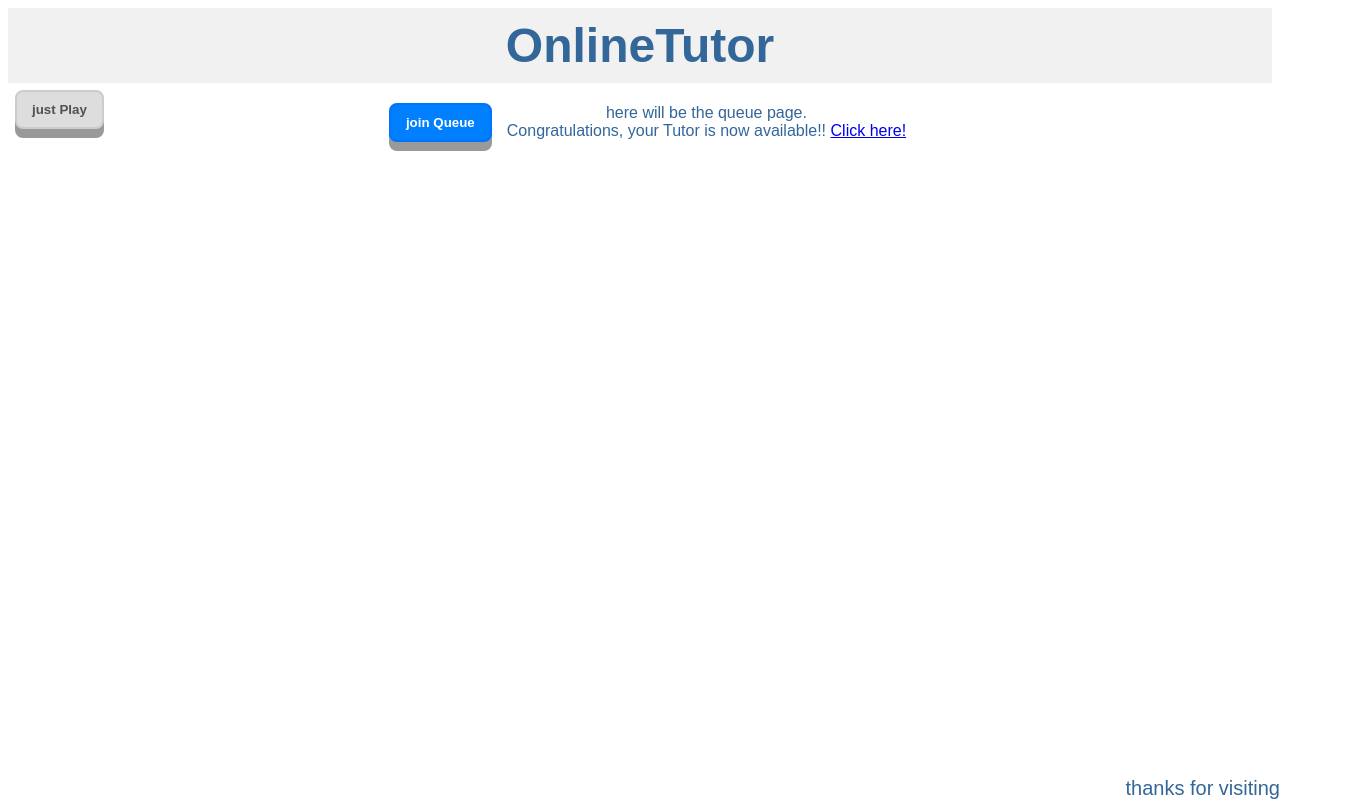
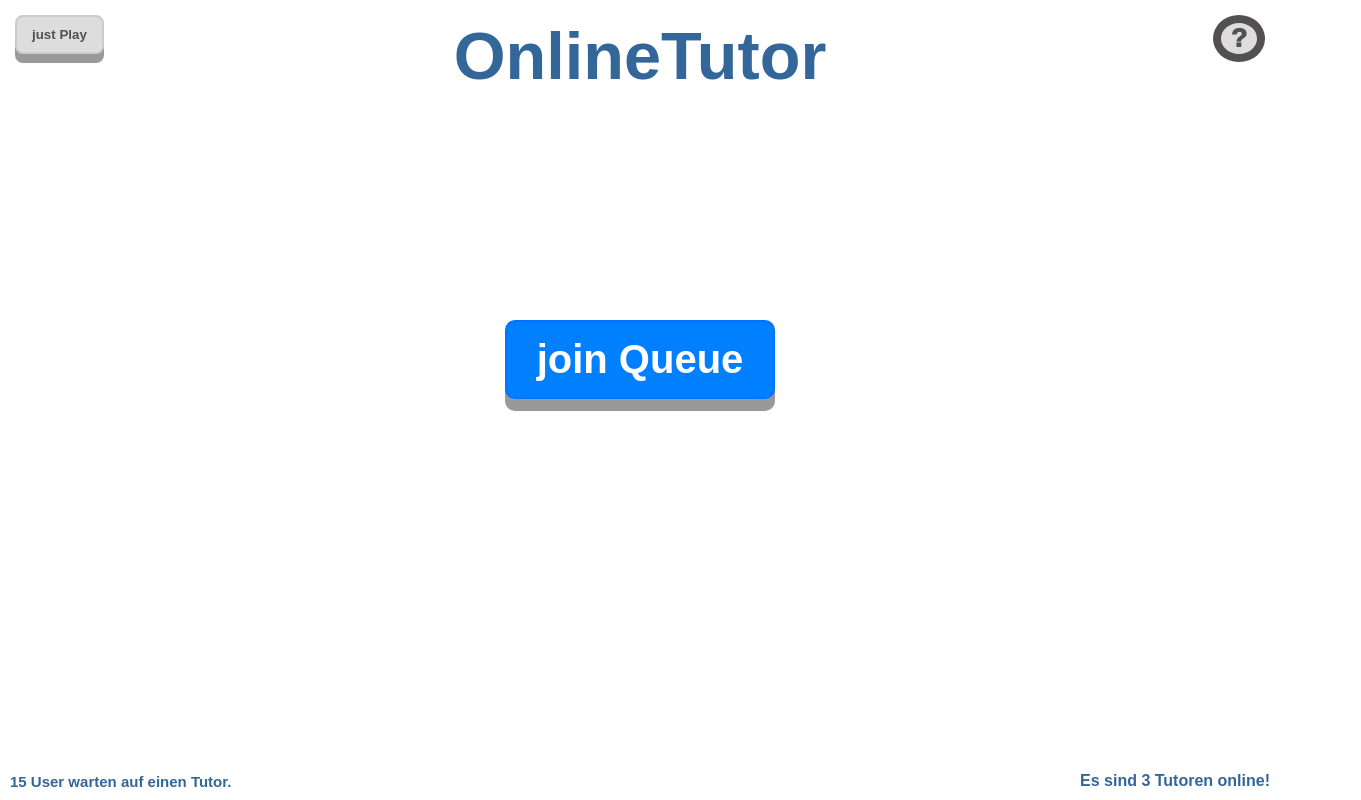
Before and after one commit to ssnjam/onlineTutor, a plain HTML site: page student/queue.html in a window 1280 px wide. Shown: the whole page, 1361 px wide, since content can reach past the window. Drawn offline with Linux system fonts and the light colour scheme; no server answers.

Commit message:
lobby hint

```diff
--- a/student/css/stylesheet_queue.css
+++ b/student/css/stylesheet_queue.css
@@ -4,9 +4,8 @@ body {
 }
 
 .header {
-    font-size: 36pt;
+    font-size: 50pt;
     font-weight: bold;
-    background-color: #f1f1f1;
     color: #336699;
     padding: 10px;
     margin-top: 5px;
@@ -19,7 +18,7 @@ body {
 }
 
 .greyButton {
-	background-color: #dddddd; /* blue*/
+	background-color: #dddddd;
 	border-radius: 8px;
 	color: #525050;
 	border: 2px solid #cccccc;
@@ -29,6 +28,10 @@ body {
 	font-weight: bold;
 	margin:15px;
 
+	position: absolute;
+	left: 0px;
+	top: 0px;
+
 
 }
 
@@ -37,17 +40,67 @@ body {
 	transform: translateY(4px);
 }
 
+.hint {
+
+	background-color: #dddddd; /* blue*/
+	border-radius: 50%;
+	color: #525050;
+	border: 8px solid #525050;
+	padding: 0px 10px 0px 10px;
+	font-weight: 1000;
+	margin:15px;
+	font-size: 20pt;
+	outline: none;
+	position: absolute;
+	right: 0px;
+	top: 0px;
+}
+
+.tooltiptext {
+	content " ";
+    visibility: hidden;
+    background-color: #525050;
+    color: #fff;
+    text-align: center;
+    border-radius: 6px;
+    padding: 5px 15px;
+	font-size: 15px;
+
+    /* Position the tooltip */
+    position: absolute;
+    z-index: 1;
+}
+
+.tooltiptext::after {
+  content: "";
+  position: absolute;
+  bottom: 100%;
+  left: 92%;
+  margin-left: -5px;
+  border-width: 5px;
+  border-style: solid;
+  border-color: transparent transparent #525050 transparent;
+}
+
+.hint:hover .tooltiptext {
+  visibility: visible;
+  top:150%;
+  right:0;
+}
 
 .blueButton {
 	background-color: #007fff; /* blue*/
-	border-radius: 8px;
-	color: white;
+	border-radius: 10px;
 	border: 2px solid #0073ff;
-	padding: 10px 15px 10px 15px;
-	box-shadow: 0 9px #999;
+	box-shadow: 0 12px #999;
 	outline: none;
 	font-weight: bold;
-	margin: 15px;
+	font-size: 30pt;
+	color: white;
+	padding: 15px 30px 15px 30px;
+
+	position: absolute;
+    top: 40%;
 }
 
 .blueButton:active {
@@ -55,15 +108,6 @@ body {
 	transform: translateY(4px);
 }
 
-#justPlay {
-	position: absolute;
-	left: 0px;
-	top: 75px;
-}
-
-#joinQueue {
-
-}
 
 .content{
     /*padding: 10px;
@@ -78,17 +122,21 @@ body {
     flex-wrap: wrap;
 }
 
+#waitingUser{
+	position: absolute;
+    bottom: 10px;
+	left: 10px;
 
-.footer{
-    font-size: 20px;
-    color: #336699;
-    justify-content: center;
-    text-align: center;
-    padding: 15 px;
+	font-size: 15px;
+	font-weight: bold;
+
+}
+
+#tutorOnline{
 	position: absolute;
-	right: 0px;
-	bottom: 0px;
-
+    bottom: 10px;
+	right: 10px;
+	font-weight: bold;
 }
 
 /* Phones: */
--- a/student/queue.html
+++ b/student/queue.html
@@ -16,8 +16,17 @@
 		<button onclick="showWaitng()" class="blueButton" id="joinQue">
 			join Queue
 		</button>
-        <p>here will be the queue page.<br> Congratulations, your Tutor is now available!! <a href="gui.html" target="_self">Click here!</a></p>
+		<button class="hint">
+			?
+			<span class="tooltiptext">
+				Hier steht ein Text, der den OnlineTutor erklärt.
+			</span>
+		</button>
+		<div id="waitingUser">
+			15 User warten auf einen Tutor.
+		</div><div id="tutorOnline">
+			Es sind 3 Tutoren online!
+		</div>
     </div>
-    <div class="footer">thanks for visiting</div>
 </body>
 </html>
```
